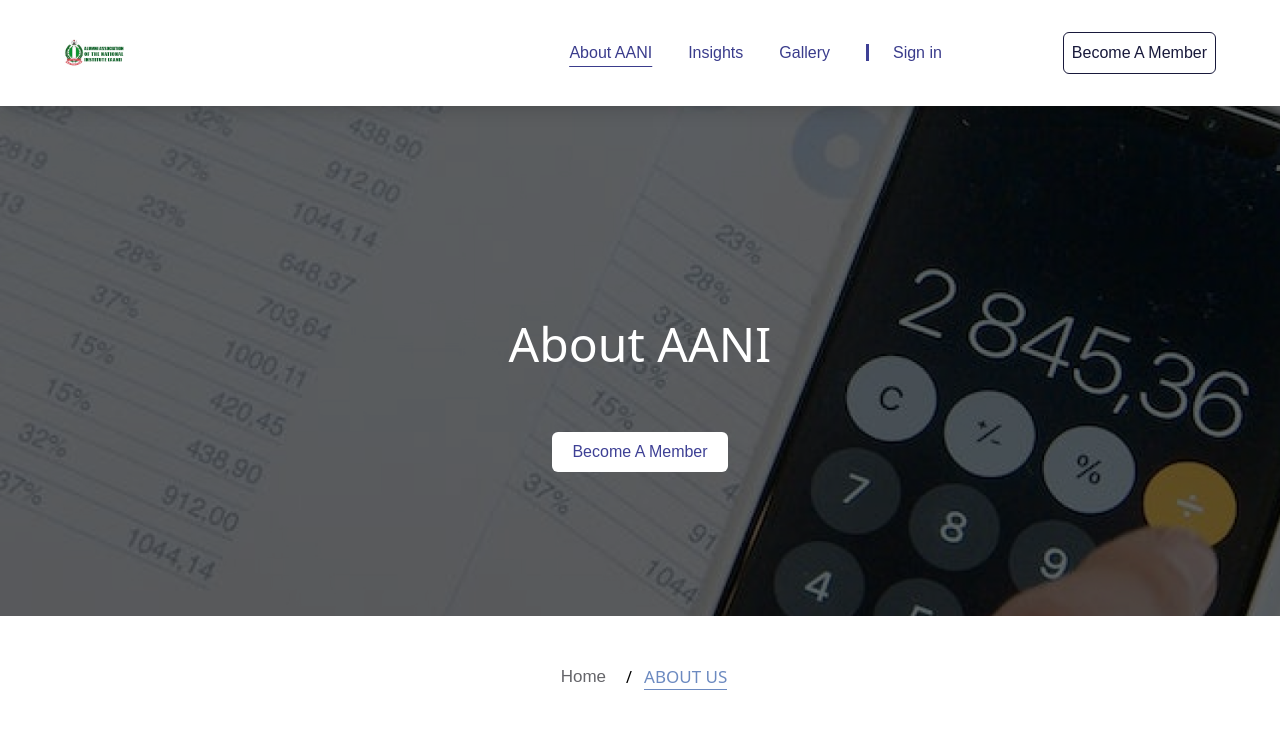
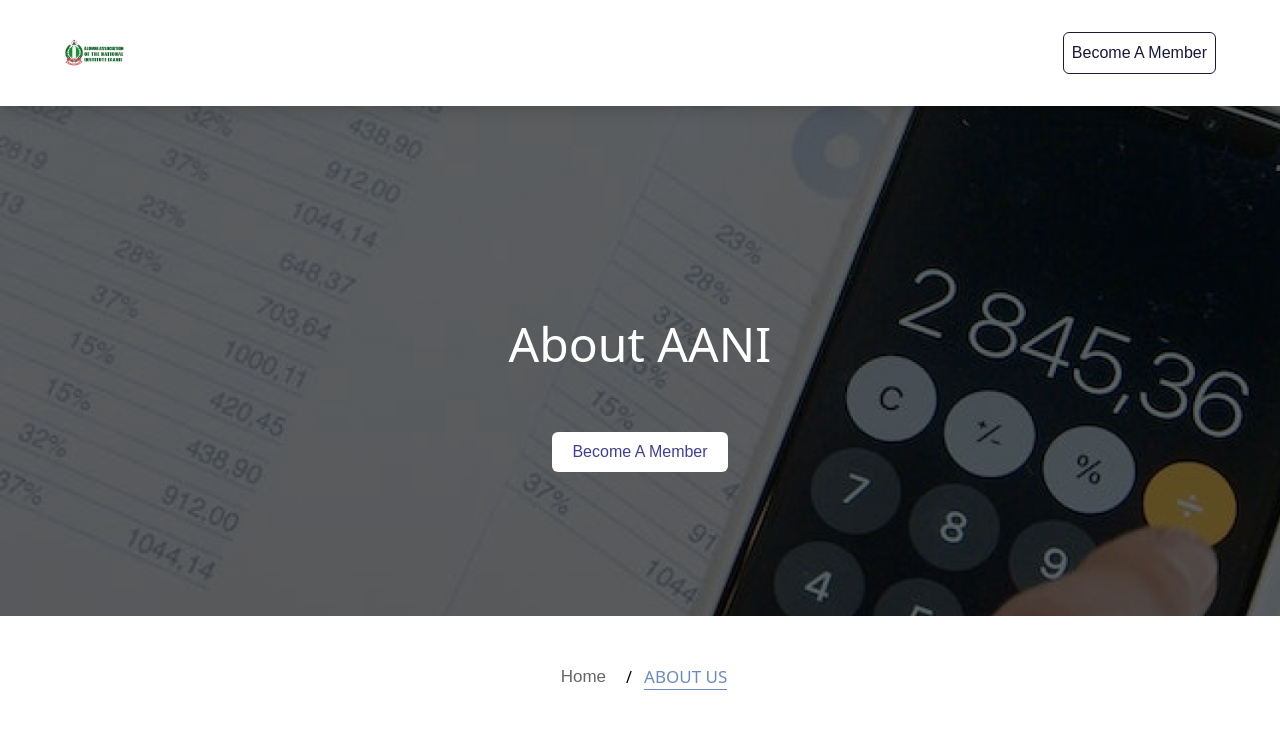
Before and after one commit to Tomation-Solution/aani-new-website, a Next.js app: page /about-us in a window 1280 px wide. Shown: the top 744 px of the page. Built offline with nearby package versions, Linux system fonts and the light colour scheme.

Commit message:
fixed error content

```diff
--- a/src/components/Navbar.tsx
+++ b/src/components/Navbar.tsx
@@ -31,7 +31,7 @@ const Navbar = () => {
           {/* <LogoIcon /> */}
           <Image src={"/logo.PNG"} alt="" height={60} width={60} />
         </Link>
-        <ul className="list-none xl:flex hidden  items-center flex-1">
+        {/* <ul className="list-none xl:flex hidden  items-center flex-1">
           {navLinks.map((nav, index) => {
             if (!nav?.list) {
               return (
@@ -94,7 +94,7 @@ const Navbar = () => {
               );
             }
           })}
-        </ul>
+        </ul> */}
         <PLink
           href="become-a-member"
           text="Become A Member"
--- a/src/pages/about-us.tsx
+++ b/src/pages/about-us.tsx
@@ -49,7 +49,7 @@ export default function Home() {
                           {card.content}
                         </p>
                       )}
-                      {card?.list && (
+                      {/* {card?.list && (
                         <ul>
                           {card?.list.map((item, idx) => (
                             <li
@@ -60,7 +60,7 @@ export default function Home() {
                             </li>
                           ))}
                         </ul>
-                      )}
+                      )} */}
                     </div>
                   ))}
                 </div>
```
